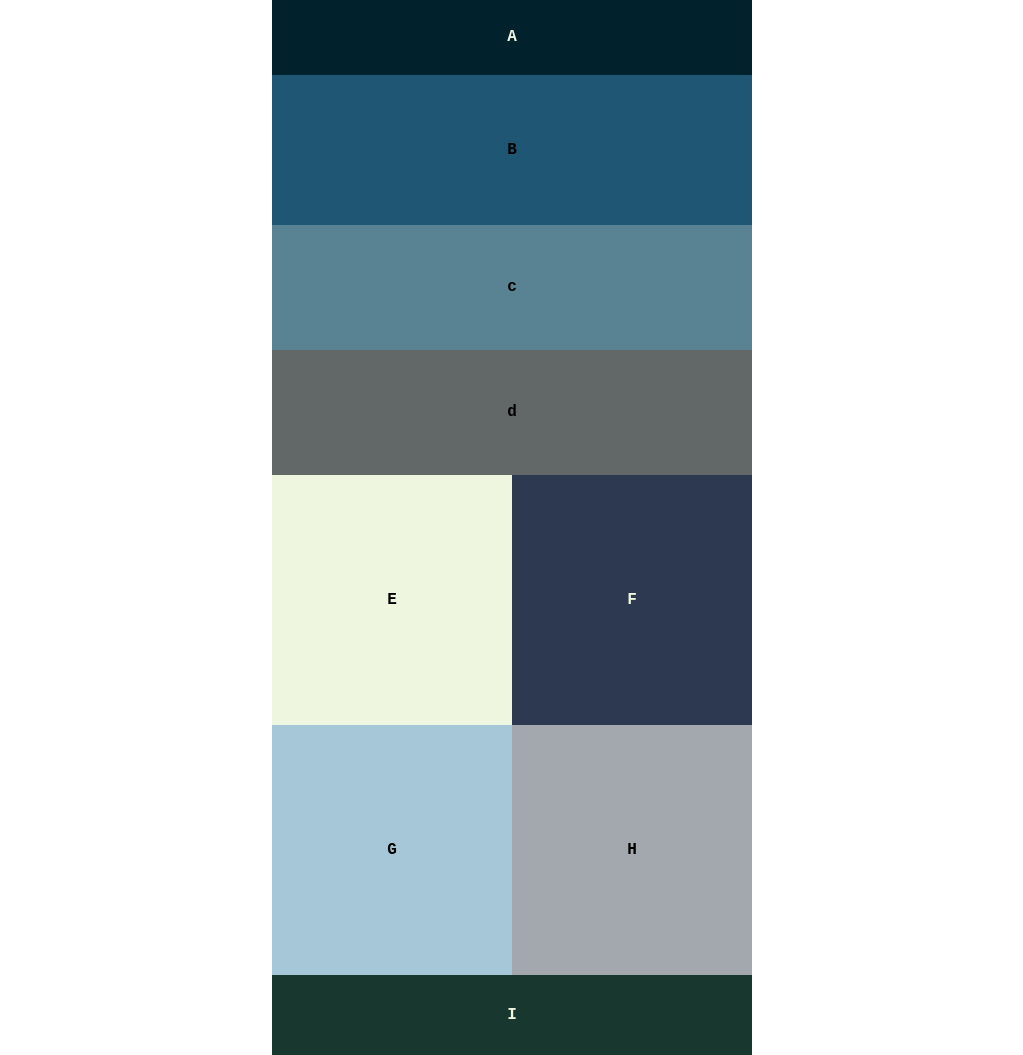
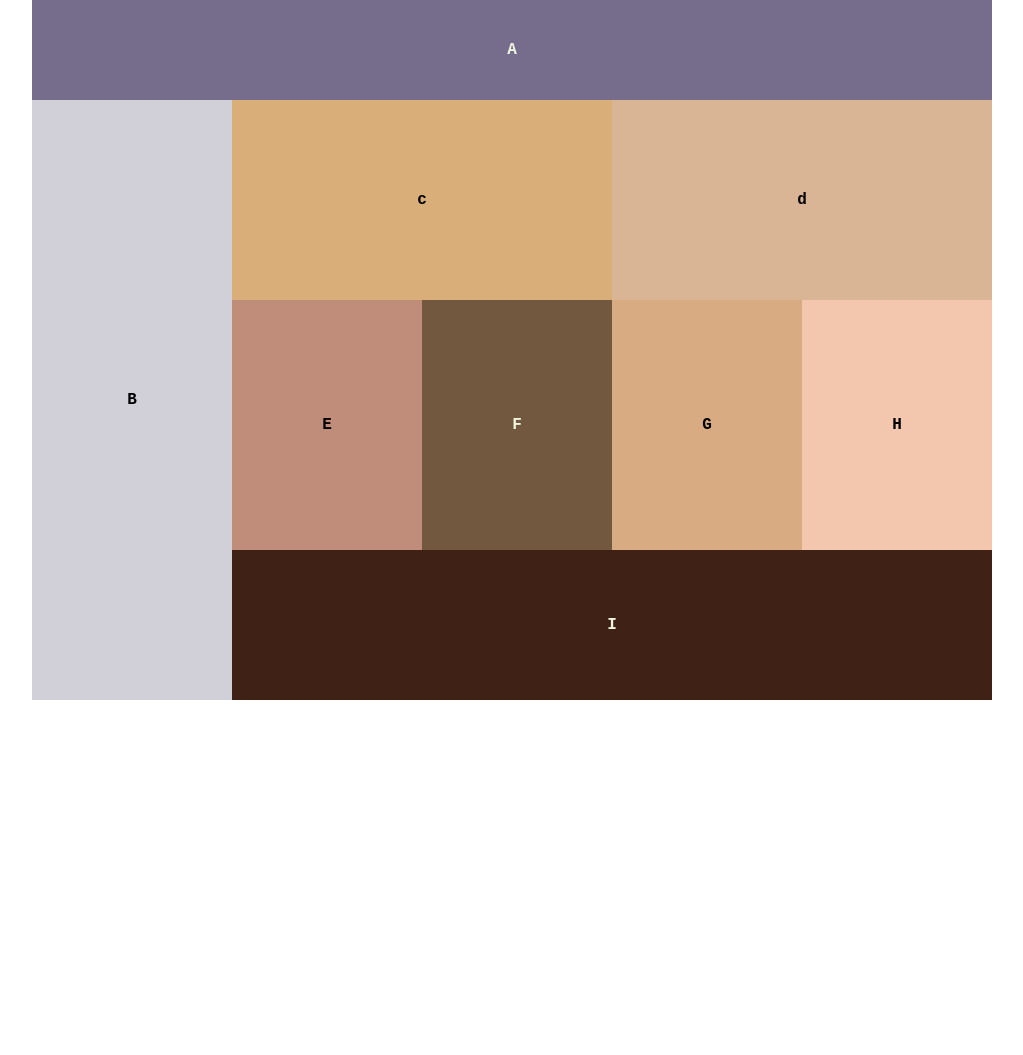
Before and after one commit to NaamaBarIlan/lab-01, a plain HTML site: page index.html in a window 1280 px wide. Shown: the whole page, without its empty margins (128-1151 px from the left). After the commit the page ends 800 px from the top, so only its background shows below. Drawn offline with Linux system fonts and the light colour scheme.

Commit message:
CSS for desktop complete

```diff
--- a/css/layouts.css
+++ b/css/layouts.css
@@ -12,10 +12,6 @@ layout.css should contain general positioning on the page
 #container {
     width: 480px;
     margin: 0 auto;
-}
-
-.cell {
-    /* border: 1px solid black; */
     text-align: center;
 }
 
@@ -34,7 +30,6 @@ layout.css should contain general positioning on the page
     line-height: 125px;
 }
 
-
 .four {
     height: 250px;
     width: 240px;
@@ -52,5 +47,44 @@ layout.css should contain general positioning on the page
 /* Media for larger devices - Desktop*/
 
 @media (min-width: 768px){
+    #container {
+        width: 960px;
+        margin: 0 auto;
+        text-align: center;
+    }
 
+    #header {
+        height: 100px;
+        line-height: 100px;
+    }
+
+    #b {
+        width: 200px;
+        height: 600px;
+        line-height: 600px;
+        float: left;
+    }
+
+    .two {
+        width: 380px;
+        height: 200px;
+        line-height: 200px;
+        float: left;
+
+    }
+
+    .four {
+        width: 190px;
+        height: 250px;
+        line-height: 250px;
+        float: left;
+    }
+
+    #footer {
+        clear: none;
+        float:left;
+        width: 760px;
+        height: 150px;
+        line-height: 150px;
+    }
 }
--- a/css/modules.css
+++ b/css/modules.css
@@ -50,6 +50,43 @@ modules.css should contain smaller components on the page
 /* Media for larger devices - Desktop*/
 
 @media (min-width: 768px){
+    #header {
+        background-color: #766C8C;
+        color: #EFF6E0;
+    }
 
+    #b {
+        background-color: #D1D0D9;
+    }
+
+    #c {
+        background-color: #D9AE79;
+    }
+
+    #d {
+        background-color: #D9B596;
+    }
+
+    #e {
+        background-color: #BF8D7A;
+    }
+
+    #f {
+        background-color: #735840;
+        color: #EFF6E0;
+    }
+
+    #g {
+        background-color: #D9AB82;
+    }
+
+    #h {
+        background-color: #F2C7AE;
+    }
+
+    #footer {
+        background-color: #402116;
+        color: #EFF6E0;
+    }
 
 }
--- a/index.html
+++ b/index.html
@@ -12,18 +12,18 @@
 </head>
 <body>
     <div id="container">
-        <div class="cell" id="header">A</div>
-        <div class="cell" id="b">B</div>
+        <div id="header">A</div>
+        <div id="b">B</div>
 
-        <div class="cell two" id="c">c</div>
-        <div class="cell two" id="d">d</div>
+        <div class="two" id="c">c</div>
+        <div class="two" id="d">d</div>
 
-        <div class="cell four" id="e">E</div>
-        <div class="cell four" id="f">F</div>
-        <div class="cell four" id="g">G</div>
-        <div class="cell four" id="h">H</div>
+        <div class="four" id="e">E</div>
+        <div class="four" id="f">F</div>
+        <div class="four" id="g">G</div>
+        <div class="four" id="h">H</div>
 
-        <div class="cell" id="footer">I</div>
+        <div id="footer">I</div>
     </div>
 </body>
 </html>
```
